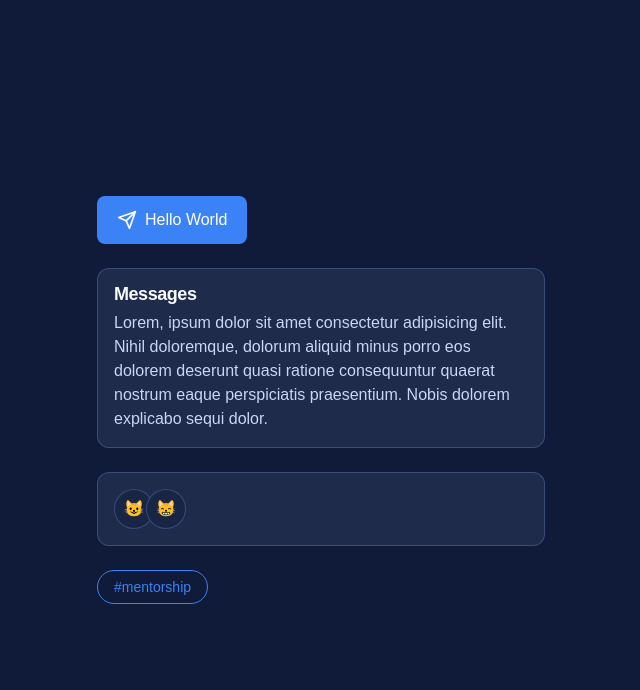
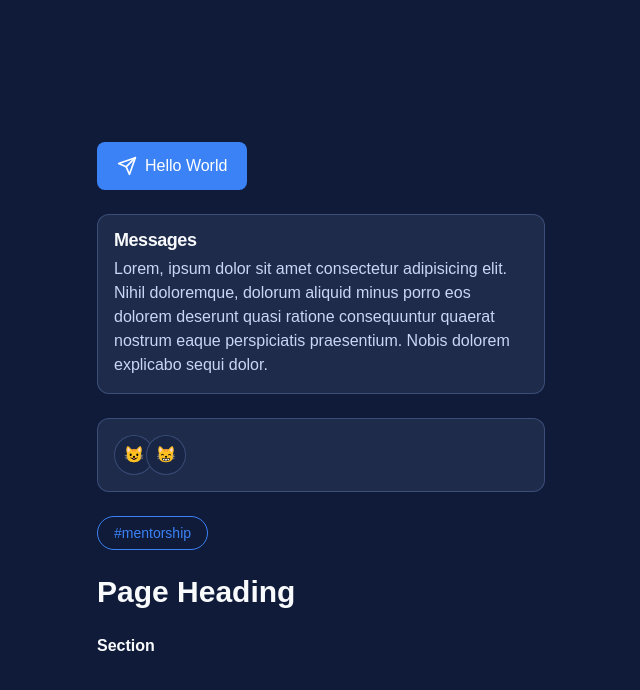
Before and after one commit to FBetulDemir/genie-connect, a Next.js app: page / in a window 1280 px wide. Shown: the top 690 px of the page, without its empty margins (319-959 px from the left). Built offline with nearby package versions, Linux system fonts and the light colour scheme.

Commit message:
Added Topography.tsx for different text sizes.

```diff
--- a/app/page.tsx
+++ b/app/page.tsx
@@ -3,6 +3,7 @@ import { Avatar, AvatarGroup, AvatarPicker } from "@/components/ui/Avatar";
 import Button from "@/components/ui/Button";
 import { Card, CardContent, CardTitle } from "@/components/ui/Card";
 import Hashtag from "@/components/ui/Hashtag";
+import { PageTitle, SubTitle } from "@/components/ui/Typography";
 
 export default function Home() {
   return (
@@ -33,6 +34,8 @@ export default function Home() {
           </AvatarGroup>
         </Card>
         <Hashtag size="md">#mentorship</Hashtag>
+        <PageTitle>Page Heading</PageTitle>
+        <SubTitle>Section</SubTitle>
       </main>
     </div>
   );
--- /dev/null
+++ b/components/ui/Typography.tsx
@@ -0,0 +1,105 @@
+import React from "react";
+import cn from "@/lib/classnames";
+
+type TitleProps = {
+  children: React.ReactNode;
+  className?: string;
+};
+
+const PageTitle = ({ className, children }: TitleProps) => {
+  return (
+    <h1
+      className={cn(
+        "text-[length:var(--title-size-xl)] text-[var(--color-text-primary)] leading-[var(--line-height-xl)] font-[var(--font-weight-semibold)]",
+        className
+      )}>
+      {children}
+    </h1>
+  );
+};
+
+const SectionTitle = ({ className, children }: TitleProps) => {
+  return (
+    <h2
+      className={cn(
+        "text-[length:var(--title-size-lg)] text-[var(--color-text-primary)] leading-[var(--line-height-lg)] font-[var(--font-weight-semibold)]",
+        className
+      )}>
+      {children}
+    </h2>
+  );
+};
+
+const SubTitle = ({ className, children }: TitleProps) => {
+  return (
+    <h3
+      className={cn(
+        "text-[length:var(--text-body-size)] text-[var(--color-text-primary)] leading-[var(--line-height-md)] font-[var(--font-weight-semibold)]",
+        className
+      )}>
+      {children}
+    </h3>
+  );
+};
+
+const SmallTitle = ({ className, children }: TitleProps) => {
+  return (
+    <h4
+      className={cn(
+        "text-[length:var(--text-size-sm)] text-[var(--color-text-primary)] leading-[var(--line-height-sm)] font-[var(--font-weight-semibold)]",
+        className
+      )}>
+      {children}
+    </h4>
+  );
+};
+
+type TextProps = {
+  children: React.ReactNode;
+  className?: string;
+};
+
+const BodyText = ({ className, children }: TextProps) => {
+  return (
+    <p
+      className={cn(
+        "text-[length:var(--text-body-size)] text-[var(--color-text-body)] leading-[var(--text-body-line-height)]",
+        className
+      )}>
+      {children}
+    </p>
+  );
+};
+
+const SmallText = ({ className, children }: TextProps) => {
+  return (
+    <p
+      className={cn(
+        "text-[length:var(--text-size-sm)] text-[var(--color-text-body)] leading-[var(--line-height-sm)]",
+        className
+      )}>
+      {children}
+    </p>
+  );
+};
+
+type LabelProps = {
+  children: React.ReactNode;
+  className?: string;
+  htmlFor?: string;
+};
+
+const Label = ({ className, children, htmlFor }: LabelProps) => {
+  return (
+    <label
+      htmlFor={htmlFor}
+      className={cn(
+        "text-[length:var(--text-size-sm)] text-[var(--color-text-secondary)] leading-[var(--line-height-sm)] font-[var(--font-weight-medium)]",
+        className
+      )}>
+      {children}
+    </label>
+  );
+};
+
+export { PageTitle, SectionTitle, SubTitle, SmallTitle, BodyText, SmallText, Label };
```
